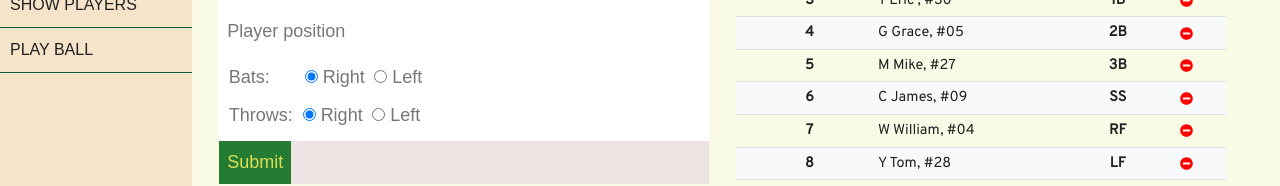
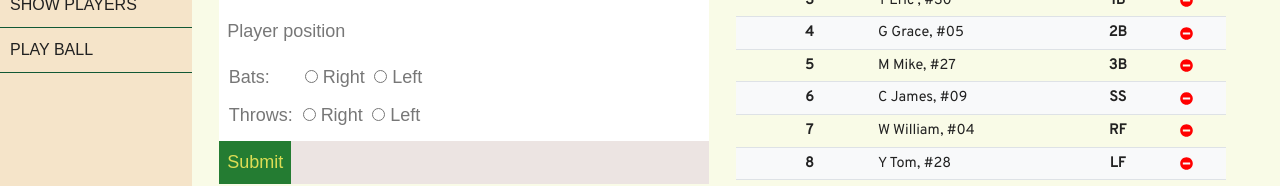
Before and after one commit to hiba02/cme-baseball-frontend, a React (Create React App) app: page /createPlayer in a window 1280 px wide. Shown: the part 413-599 px from the top of the page. Built offline with nearby package versions, Linux system fonts and the light colour scheme; a web font is replaced by a local one.

Commit message:
implement of input type radio

```diff
--- a/src/App.js
+++ b/src/App.js
@@ -163,9 +163,11 @@ function App() {
       playersInfo.filter((p) => p.uniform_number !== uniform_number)
     );
   };
+  // TOFIX
   const getPlayersByteamId = (teamId) => {
     setPlayersInfo(playersInfo.filter((p) => p.team_id === teamId));
   };
+  // TOFIX
   const getCurrentTeamByTeamId = (teamId) => {
     console.log("getCurrentTeamByTeamId", teamId);
     setTeamNames(teamNames.filter((t) => t.id === teamId));
--- a/src/components/CreatePlayer.js
+++ b/src/components/CreatePlayer.js
@@ -26,7 +26,7 @@ const CreatePlayer = ({
 
   const [redirectHome, setRedirectHome] = useState(false);
   const [inputs, setInputs] = useState({
-    team_id: 1,
+    team_id: teamId,
     name: "",
     uniform_number: "",
     position: "",
@@ -57,7 +57,7 @@ const CreatePlayer = ({
 
   const onReset = () => {
     setInputs({
-      team_id: "", //team_id - value from teamList.js
+      team_id: 0, //team_id - value from teamList.js
       name: "",
       uniform_number: "",
       position: "",
@@ -164,8 +164,7 @@ const CreatePlayer = ({
                       <input
                         type="radio"
                         name="bats"
-                        value={bats}
-                        checked={true}
+                        value="R"
                         onChange={onChange}
                       />{" "}
                       Right
@@ -174,7 +173,7 @@ const CreatePlayer = ({
                       <input
                         type="radio"
                         name="bats"
-                        value={bats}
+                        value="L"
                         onChange={onChange}
                       />{" "}
                       Left
@@ -189,8 +188,7 @@ const CreatePlayer = ({
                       <input
                         type="radio"
                         name="throws"
-                        value={throws}
-                        checked={true}
+                        value="R"
                         onChange={onChange}
                       />{" "}
                       Right
@@ -199,9 +197,8 @@ const CreatePlayer = ({
                       <input
                         type="radio"
                         name="throws"
-                        value={throws}
+                        value="L"
                         onChange={onChange}
-                        checked={false}
                       />{" "}
                       Left
                     </label>
--- a/src/components/ShowPlayers.js
+++ b/src/components/ShowPlayers.js
@@ -13,7 +13,7 @@ const ShowPlayers = ({
 }) => {
   console.log("showPlayers component players: ", players);
   console.log("showPlayers component teamId: ", teamId);
-  console.log("showPlayers component teamId: ", currentTeam);
+  console.log("showPlayers component currentTeam: ", currentTeam);
   let rostNumber = 0;
   let positionNumber = 0;
   return (
--- a/src/components/TeamList.js
+++ b/src/components/TeamList.js
@@ -22,10 +22,11 @@ const TeamList = ({
 
   const moveAndShowTeamRoster = (id, name) => {
     // getPlayersFromSameTeam(id);
+    console.log("moveAndShowTeamRoster", id, name);
     setCurrentTeam(name);
     setTeamId(id);
     getPlayersByteamId(id);
-    getCurrentTeamByTeamId(id);
+    // getCurrentTeamByTeamId(id);
     setRedirect(true);
     // getCurrentTeamByTeamId(id);
   };
```
